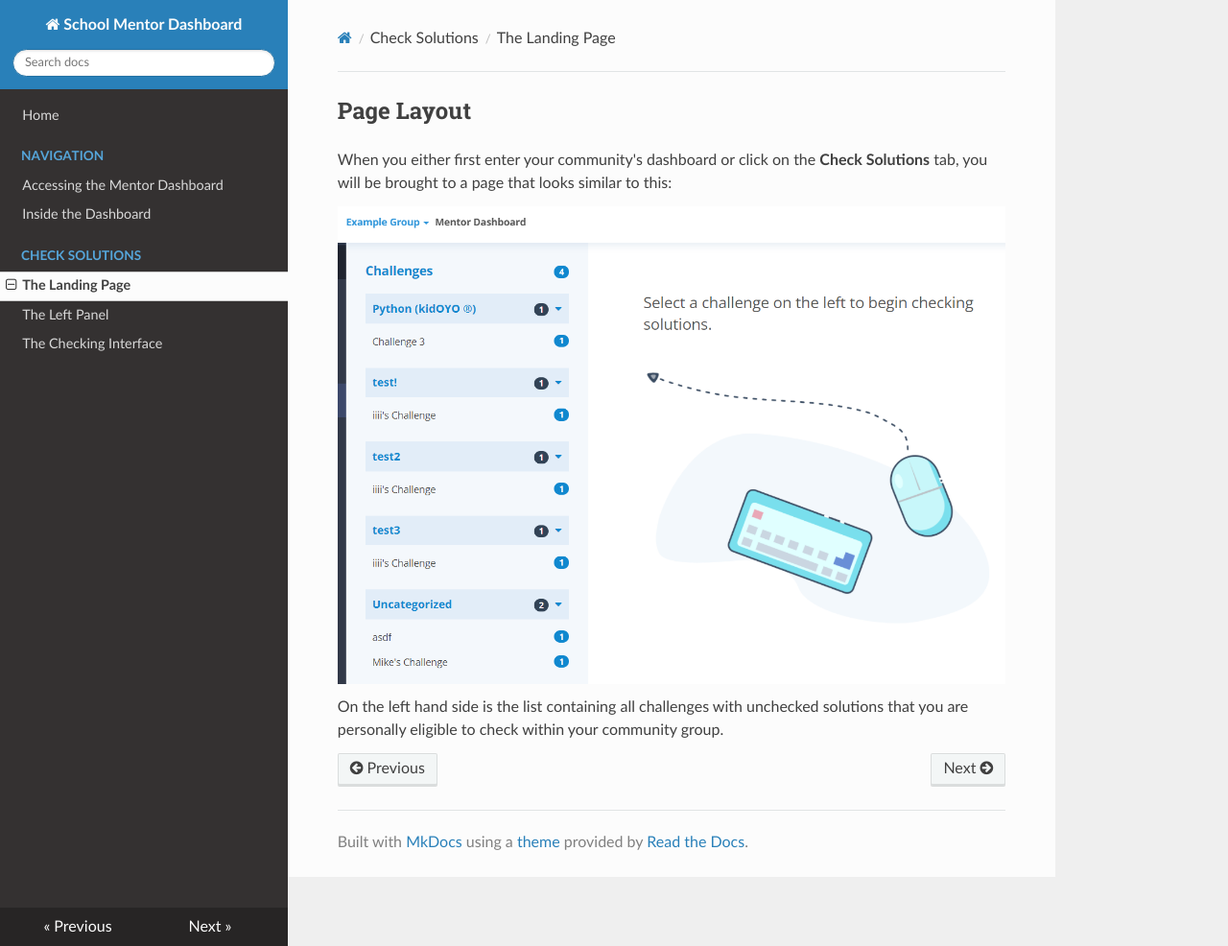
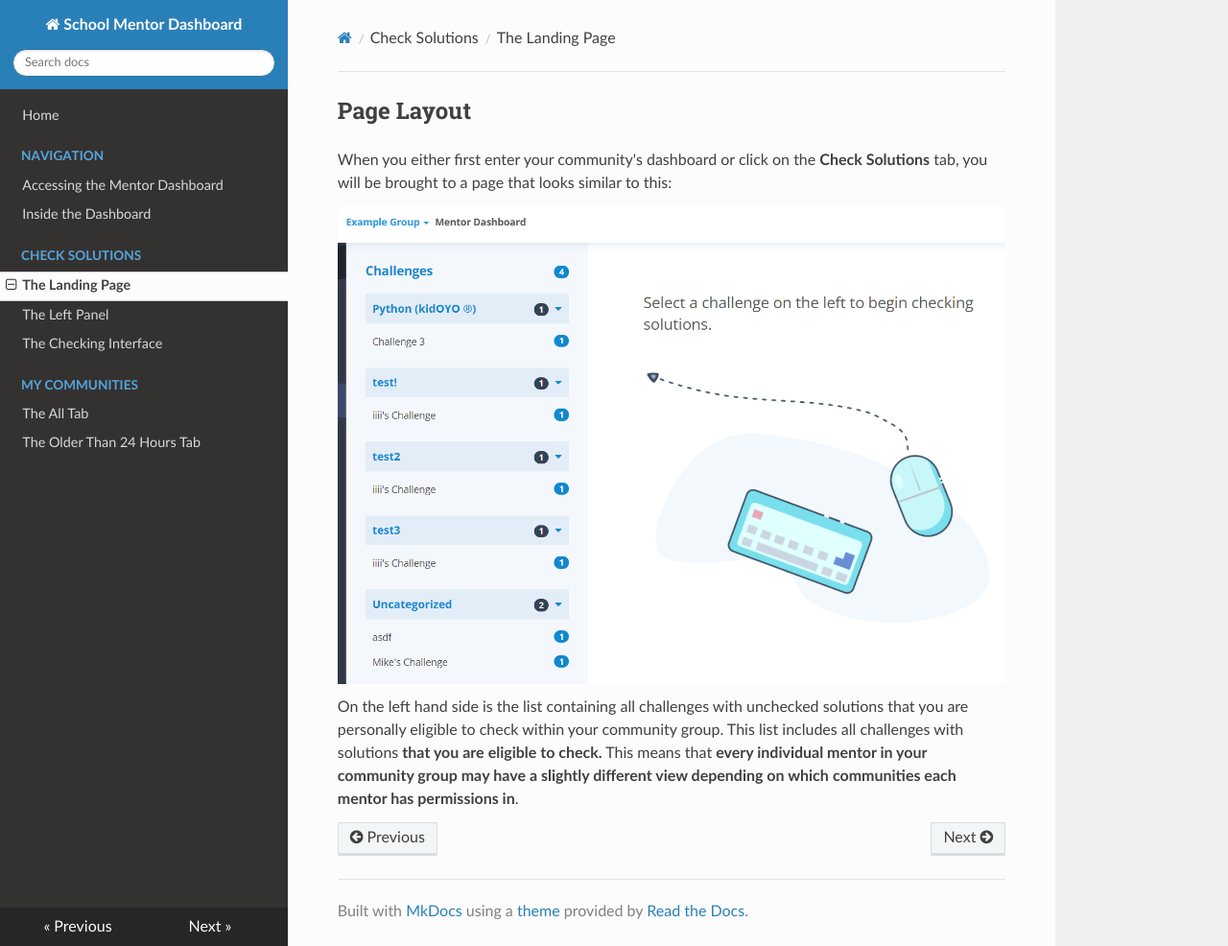
Before and after one commit to oyoclass/mentordashboard-doc, an MkDocs documentation site: the page built from docs/sub/check/landing.md, in a window 1280 px wide and 986 px high. Shown: the whole window at 96% size. Built offline with MkDocs 1.6.1, drawn with Linux system fonts in a browser that asks for light colours; nearby versions of some CDN libraries.

Commit message:
add my communities guide

```diff
--- a/docs/sub/check/landing.md
+++ b/docs/sub/check/landing.md
@@ -7,4 +7,7 @@ this:
 
 On the left hand side is the list containing all challenges with unchecked
 solutions that you are personally eligible to check within your community
-group.
+group. This list includes all challenges with solutions **that you are**
+**eligible to check.** This means that **every individual mentor in your**
+**community group may have a slightly different view depending on which**
+**communities each mentor has permissions in**.
--- a/mkdocs.yml
+++ b/mkdocs.yml
@@ -12,5 +12,8 @@ nav:
         - 'The Landing Page': 'sub/check/landing.md'
         - 'The Left Panel': 'sub/check/leftpanel.md'
         - 'The Checking Interface': 'sub/check/checkinginterface.md'
+    - 'My Communities':
+        - 'The All Tab': 'sub/mycomm/all.md'
+        - 'The Older Than 24 Hours Tab': 'sub/mycomm/older24hr.md'
 extra_css:
     - css/doc.css
```
Also changed, not shown: docs/sub/mycomm/all.md (added, +23 -0 lines), docs/sub/mycomm/older24hr.md (added, +8 -0 lines), docs/img/mycomm/all_tab.png (added), docs/img/mycomm/all_tab_labels.png (added), docs/img/mycomm/older24hr_tab.png (added).
